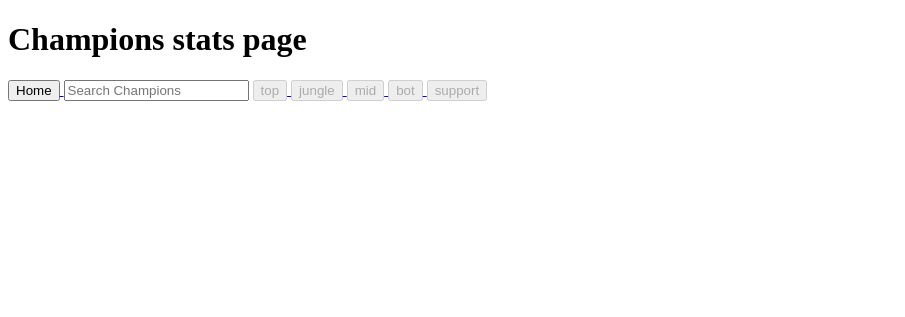
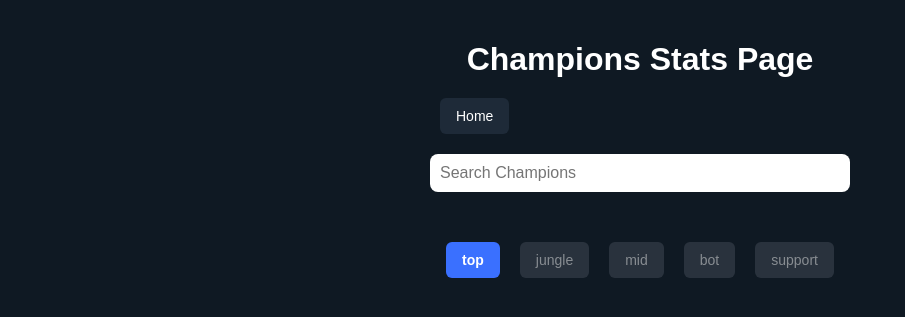
Before and after one commit to KevinZhang1106/12DTP-project, a Flask app: page /champions/1/1 in a window 1280 px wide. Shown: the top 317 px of the page, without its empty margins (0-905 px from the left). Run offline with Flask 3, Linux system fonts and the light colour scheme; data comes from the database, SQL or seed files in the repository.

Commit message:
styled home and champions page

```diff
--- a/templates/champions.html
+++ b/templates/champions.html
@@ -3,66 +3,156 @@
 <head>
     <meta charset="UTF-8">
     <meta name="viewport" content="width=device-width, initial-scale=1.0">
-    <title>champions</title>
+    <title>Champions</title>
 
     <style>
-        .champion-button{
+        body {
+            font-family: Arial, sans-serif;
+            background-color: #0f1923;
+            color: #fff;
+            margin: 0;
+            padding: 20px;
+            display: flex;
+            flex-direction: column;
+            align-items: center;
+        }
+
+        h1 {
+            margin-bottom: 20px;
+        }
+
+        a {
+            text-decoration: none;
+            width: 100%;
+            max-width: 400px;
+        }
+
+        #searchbar {
+            width: 100%;
+            max-width: 400px;
+            padding: 10px;
+            font-size: 16px;
+            border: none;
+            border-radius: 8px;
+            margin: 20px 0;
+        }
+
+        .button-container {
+            width: 100%;
+            max-width: 400px;
+            display: flex;
+            flex-direction: column;
+            gap: 10px;
+        }
+
+        .champion-link {
             display: none;
+            width: 100%;
         }
+
+        .champion-button {
+            background-color: #1e2a38;
+            color: #fff;
+            padding: 12px 16px;
+            border: none;
+            border-radius: 8px;
+            font-size: 16px;
+            text-align: left;
+            cursor: pointer;
+            transition: background-color 0.3s ease;
+            width: 100%;
+        }
+
+        .champion-button:hover {
+            background-color: #2d3a4d;
+        }
+
+        .lane-container {
+            margin-top: 30px;
+            display: flex;
+            gap: 20px;
+
+        }
+
+        .lane-link {
+            text-decoration: none;
+        }
+
+        .lane-button {
+            background-color: #1e2a38;
+            color: #fff;
+            padding: 10px 16px;
+            border: none;
+            border-radius: 6px;
+            cursor: pointer;
+            transition: background-color 0.3s ease;
+            font-size: 14px;
+        }
+
+        .current-lane {
+            background-color: #3a70ff;
+            font-weight: bold;
+        }
+
+        .unavailable {
+            background-color: #444c58;
+            opacity: 0.5;
+            cursor: not-allowed;
+        }
+
     </style>
 
 </head>
 <body>
-    <h1>Champions stats page</h1>
+    <h1>Champions Stats Page</h1>
+
     <a href="/">
-        <button>
-            Home
-        </button>
+        <button class="lane-button">Home</button>
     </a>
 
     <input type="text" id="searchbar" placeholder="Search Champions">
 
-    {% for champion in searchbar %}
-    <a href="/champions/{{champion[0]}}/{{champion[1]}}">
-    <button class="champion-button" data-name="{{champion[2].lower()}}">
-        {{champion[2]}}
-    </button>
-    </a>
-    {% endfor %}
+    <div class="button-container">
+        {% for champion in searchbar %}
+        <a href="/champions/{{champion[0]}}/{{champion[1]}}" class="champion-link" data-name="{{champion[2].lower()}}">
+            <button class="champion-button">{{champion[2]}}</button>
+        </a>
+        {% endfor %}
+    </div>
 
-    {% for lane in all_lanes %}
-    <a href="/champions/{{champ_id}}/{{lane[0]}}">
-    <button
-        {% if lane[0] == current_lane or lane[0] not in available_lanes %}
-        disabled
-        {% endif %}>
-        {{lane[1]}}
-    </button>
-    </a>
-    {% endfor %}
+    <div class="lane-container">
+        {% for lane in all_lanes %}
+        <a href="/champions/{{champ_id}}/{{lane[0]}}" class="lane-link">
+            <button
+                class="lane-button
+                       {% if lane[0] == current_lane %} current-lane {% endif %}
+                       {% if lane[0] not in available_lanes %} unavailable {% endif %}"
+                {% if lane[0] == current_lane or lane[0] not in available_lanes %} disabled {% endif %}>
+                {{ lane[1] }}
+            </button>
+        </a>
+        {% endfor %}
+    </div>
+
 
     <script>
+        document.addEventListener("DOMContentLoaded", () => {
+            const searchbar = document.getElementById("searchbar");
+            const links = document.querySelectorAll(".champion-link");
 
-        document.addEventListener("DOMContentLoaded", () => {
-            const searchbar = document.getElementById("searchbar")
-            const buttons = document.querySelectorAll(".champion-button")
+            searchbar.addEventListener("input", function () {
+                const searchText = this.value.toLowerCase();
 
-            searchbar.addEventListener("input", function() {
-                searchText = this.value.toLowerCase()
-
-                buttons.forEach(button => {
-                    const champion = button.getAttribute("data-name")
-                    if (searchText.length > 0 && champion.includes(searchText)){
-                        button.style.display = "inline-block";
+                links.forEach(link => {
+                    const champion = link.getAttribute("data-name");
+                    if (searchText && champion.includes(searchText)) {
+                        link.style.display = "block";
+                    } else {
+                        link.style.display = "none";
                     }
-                    else {
-                        button.style.display = "none";
-                    }
-                })
-            })
-
-        })
-
+                });
+            });
+        });
     </script>
 
 </body>
```
Also changed, not shown: templates/home.html (+75 -14 lines).
